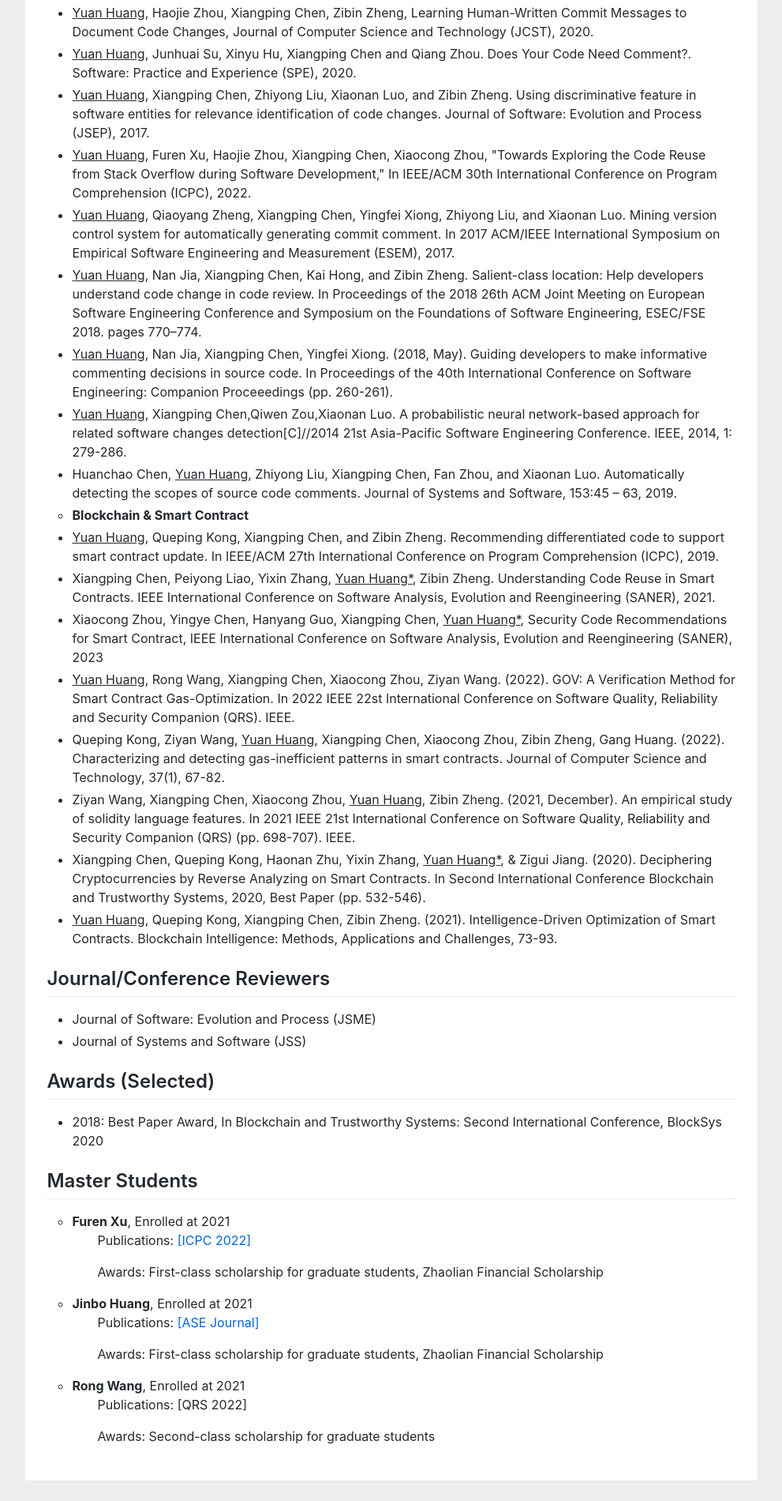
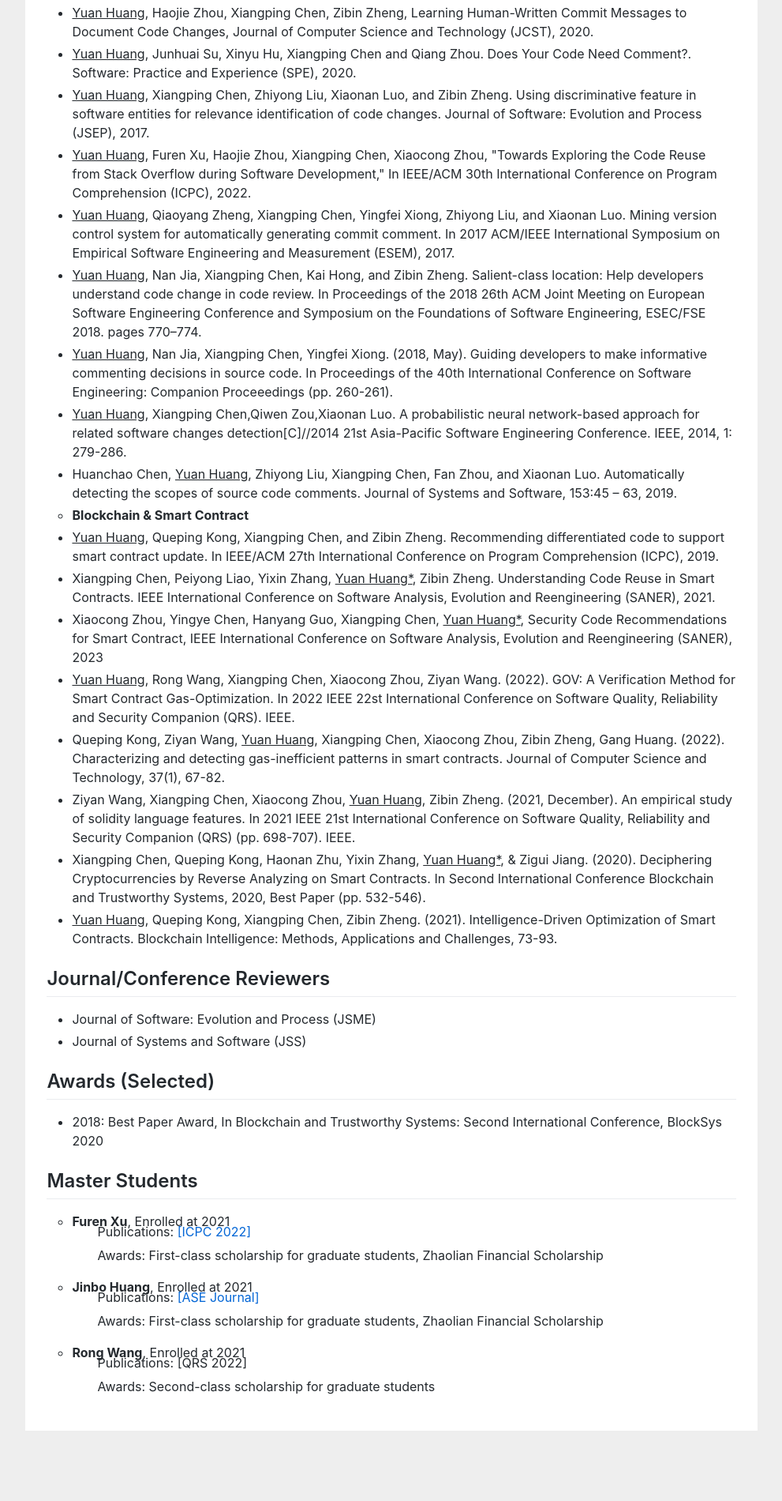
Before and after one commit to huangyuan-hy/huangyuan-hy.github.io, a Jekyll site: the page index.html, which Jekyll copies as it is, in a window 1280 px wide. Shown: the part 1287-3187 px from the top of the page at 79% size, without its empty margins (144-1135 px from the left). Built offline with Jekyll 4.4.1, drawn with Linux system fonts in a browser that asks for light colours; after the commit the page ends 3124 px from its top, so only the background shows below that.

Commit message:
Update index.html

```diff
--- a/index.html
+++ b/index.html
@@ -155,15 +155,15 @@ gtag('config', 'UA-158965281-1');
 				<ul>
 
 <li type="circle"><b>Furen Xu</b>, Enrolled at 2021</li>
-    <p style="text-indent:2em;" style="line-height:3px;">Publications: <a href="https://dl.acm.org/doi/abs/10.1145/3524610.3527923">[ICPC 2022]</a></p>
+    <p style="text-indent:2em; line-height:3px;">Publications: <a href="https://dl.acm.org/doi/abs/10.1145/3524610.3527923">[ICPC 2022]</a></p>
 	<p style="text-indent:2em;">Awards: First-class scholarship for graduate students, Zhaolian Financial Scholarship</p>
 
 <li type="circle"><b>Jinbo Huang</b>, Enrolled at 2021</li>
-    <p style="text-indent:2em;" style="line-height:3px;">Publications: <a href="https://link.springer.com/article/10.1007/s10515-022-00374-6">[ASE Journal]</a></p>
+    <p style="text-indent:2em; line-height:3px;">Publications: <a href="https://link.springer.com/article/10.1007/s10515-022-00374-6">[ASE Journal]</a></p>
    <p style="text-indent:2em;"> Awards: First-class scholarship for graduate students, Zhaolian Financial Scholarship	</p>
 
 <li type="circle"><b>Rong Wang</b>, Enrolled at 2021</li>
-    <p style="text-indent:2em;" style="line-height:3px;">Publications: [QRS 2022]</p>
+    <p style="text-indent:2em; line-height:3px;">Publications: [QRS 2022]</p>
     <p style="text-indent:2em;">Awards: Second-class scholarship for graduate students</p>
 
 				</ul>
```
